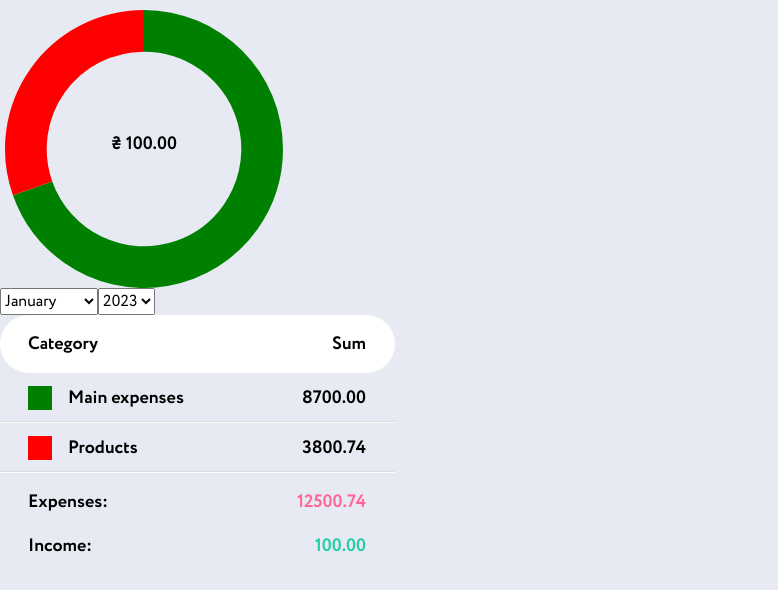
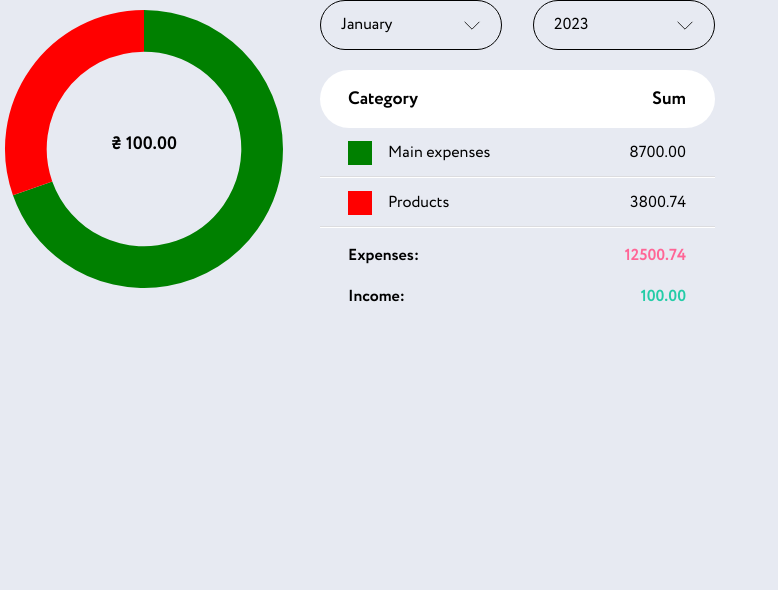
Before and after one commit to Myrhoiazov/wallet-finance-app, a React (Create React App) app: page / in a window 1280 px wide. Shown: the top 590 px of the page, without its empty margins (0-778 px from the left). Built offline with nearby package versions, Linux system fonts and the light colour scheme.

Commit message:
add CustomSelect

```diff
--- a/src/pages/StatisticsPage/StatisticsPage.jsx
+++ b/src/pages/StatisticsPage/StatisticsPage.jsx
@@ -1,7 +1,9 @@
 import React from 'react';
 
+import CustomSelect from 'shared/components/CustomSelect/CustomSelect';
 import DoughnutChart from 'shared/components/DoughnutChart/DoughnutChart';
 import Table from 'shared/components/Table/Table';
+import s from './StatisticsPage.module.scss';
 
 const StatisticsPage = () => {
   const monthsList = [
@@ -47,17 +49,30 @@ const StatisticsPage = () => {
   ];
 
   const monthChangeHandle = event => {
-    console.log(event.target.value);
+    console.log(event);
   };
 
   const yearChangeHandle = event => {
-    console.log(event.target.value);
+    console.log(event);
   };
 
   return (
-    <>
-      <DoughnutChart data={mockData} income={100}></DoughnutChart>
-      <div>
+    <div className={s.mainWrapper}>
+      <DoughnutChart data={mockData} income={100} />
+      <div className={s.tableWrapper}>
+        <div className={s.selectWrapper}>
+          <CustomSelect
+            options={monthsList}
+            changeHandler={monthChangeHandle}
+            name={'month'}
+          />
+          <CustomSelect
+            options={yearsList}
+            changeHandler={yearChangeHandle}
+            name={'year'}
+          />
+        </div>
+        {/* <div className={s.selectWrapper}>
           <select name="month" onChange={monthChangeHandle}>
             {monthsList.map(month => (
               <option key={month} value={month}>
@@ -72,9 +87,10 @@ const StatisticsPage = () => {
               </option>
             ))}
           </select>
+        </div> */}
+        <Table data={mockData} income={100} />
       </div>
-      <Table data={mockData} income={100}></Table>
-    </>
+    </div>
   );
 };
 
--- /dev/null
+++ b/src/pages/StatisticsPage/StatisticsPage.module.scss
@@ -0,0 +1,32 @@
+.mainWrapper {
+  display: flex;
+  flex-direction: row;
+  gap: 32px;
+}
+
+.tableWrapper {
+
+}
+
+.selectWrapper {
+  display: flex;
+  flex-direction: row;
+  justify-content: space-between;
+  margin-bottom: 20px;
+}
+
+.selectWrapper select {
+  -webkit-appearance: none;
+  -moz-appearance: none;
+  width: 182px;
+  height: 50px;
+  border-radius: 25px;
+  background-color: rgba(255, 255, 255, 0.0);
+  font-size: 16px;
+  padding: 0 20px;
+}
+
+.selectWrapper select option {
+ height: 28px;
+ border-color: rgba(255, 255, 255, 0.7);
+}
--- /dev/null
+++ b/src/shared/components/CustomSelect/CustomSelect.jsx
@@ -0,0 +1,36 @@
+import React from 'react';
+
+import './CustomSelect.scss';
+
+const CustomSelect = ({ options, changeHandler, name }) => {
+  const openToggle = () => {
+    const selectIcon = document.getElementById('selectIcon' + name);
+    const dropOptions = document.getElementById('dropOptions' + name);
+    selectIcon.classList.contains('open')
+      ? selectIcon.classList.remove('open')
+      : selectIcon.classList.add('open');
+    dropOptions.classList.contains('open')
+      ? dropOptions.classList.remove('open')
+      : dropOptions.classList.add('open');
+  };
+
+  const optionHandle = event => {
+    changeHandler(event.currentTarget.textContent);
+  };
+
+  return (
+    <div className="mainWrapper" onClick={openToggle}>
+      <p>{options[0]}</p>
+      <span id={'selectIcon' + name} className="icon"></span>
+      <div id={'dropOptions' + name} className="dropOptions">
+        {options.map(option => (
+          <p onClick={optionHandle} key={option}>
+            {option}
+          </p>
+        ))}
+      </div>
+    </div>
+  );
+};
+
+export default CustomSelect;
--- /dev/null
+++ b/src/shared/components/CustomSelect/CustomSelect.scss
@@ -0,0 +1,64 @@
+.mainWrapper {
+  position: relative;
+  display: flex;
+  flex-direction: row;
+  justify-content: space-between;
+  align-items: center;
+  border: 1px solid #000;
+  width: 182px;
+  height: 50px;
+  border-radius: 25px;
+  padding: 0 20px;
+}
+
+.icon {
+  width: 18px;
+  height: 9px;
+  background-image: url('../../../assets/icons/select-arrow.svg');
+}
+
+.icon.open {
+  transform: rotate(180deg);
+}
+
+.dropOptions {
+  display: none;
+}
+
+.dropOptions.open {
+  position: absolute;
+  width: calc(100% + 2px);
+  height: 157px;
+  bottom: -158px;
+  left: -1px;
+  display: flex;
+  flex-direction: column;
+  z-index: 2;
+  overflow-y: scroll;
+  border-radius: 20px;
+  box-shadow: 0px 6px 15px rgba(0, 0, 0, 0.1);
+  background-color: var(--primary-bg-color);
+}
+
+.dropOptions.open::-webkit-scrollbar {
+  width: 0;
+}
+
+.dropOptions.open p {
+  cursor: pointer;
+  padding: 4px 20px;
+  font-size: 16px;
+  line-height: 1.5;
+}
+
+.dropOptions.open p:first-child {
+  padding: 14px 20px 4px 20px;
+}
+
+.dropOptions.open p:last-child {
+  padding: 4px 20px 14px 20px;
+}
+
+.dropOptions.open p:hover {
+  background-color: var(--secondary-bg-color);
+}
--- a/src/shared/components/DoughnutChart/DoughnutChart.module.scss
+++ b/src/shared/components/DoughnutChart/DoughnutChart.module.scss
@@ -6,14 +6,14 @@
   height: 288px;
 }
 
+.wrapper p {
+  font-weight: 700;
+  font-size: 18px;
+  line-height: 1.5;
+}
+
 .doughnutChart {
   position: absolute;
   width: 288px;
   height: 288px;
 }
-
-p {
-  font-weight: 700;
-  font-size: 18px;
-  line-height: 1.5;
-}
--- a/src/shared/components/Table/Table.module.scss
+++ b/src/shared/components/Table/Table.module.scss
@@ -14,8 +14,8 @@
     border-radius: 29px;
     background-color: #fff;
     font-size: 18px;
+    line-height: 1.5;
     font-weight: 700;
-    line-height: 1.5;
   }
 
   &Body {
```
Also changed, not shown: src/assets/icons/select-arrow.svg (added). Lines whose indentation alone changed are shown as unchanged.
